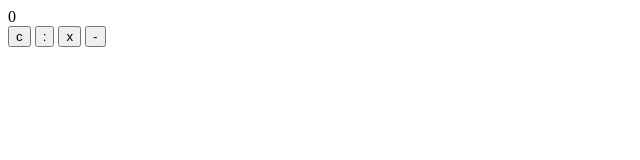
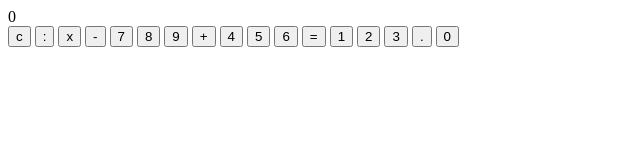
Before and after one commit to dione11/CALCULADORA, a plain HTML site: page index.html in a window 1280 px wide. Shown: the whole page, without its empty margins (0-640 px from the left). Drawn offline with Linux system fonts and the light colour scheme.

Commit message:
html completo

```diff
--- a/index.html
+++ b/index.html
@@ -15,6 +15,24 @@
         <button onclick="adicionar('*')">x</button>
           <button onclick="adicionar('-')">-</button>
 
+          <button onclick="adicionar('7')">7</button>
+        <button onclick="adicionar('8')">8</button>
+        <button onclick="adicionar('9')">9</button>
+          <button onclick="adicionar('+')">+</button>
+
+           <button onclick="adicionar('4')">4</button>
+        <button onclick="adicionar('5')">5</button>
+        <button onclick="adicionar('6')">6</button>
+          <button onclick="calcular()" class="igual">=</button>
+
+           <button onclick="adicionar('1')">1</button>
+        <button onclick="adicionar('2')">2</button>
+        <button onclick="adicionar('3')">3</button>
+          <button onclick="adicionar('.')">.</button>
+
+
+           <button onclick="adicionar('0')" class="zero">0</button>
+
     </div>
  </div>
 </body>
```
